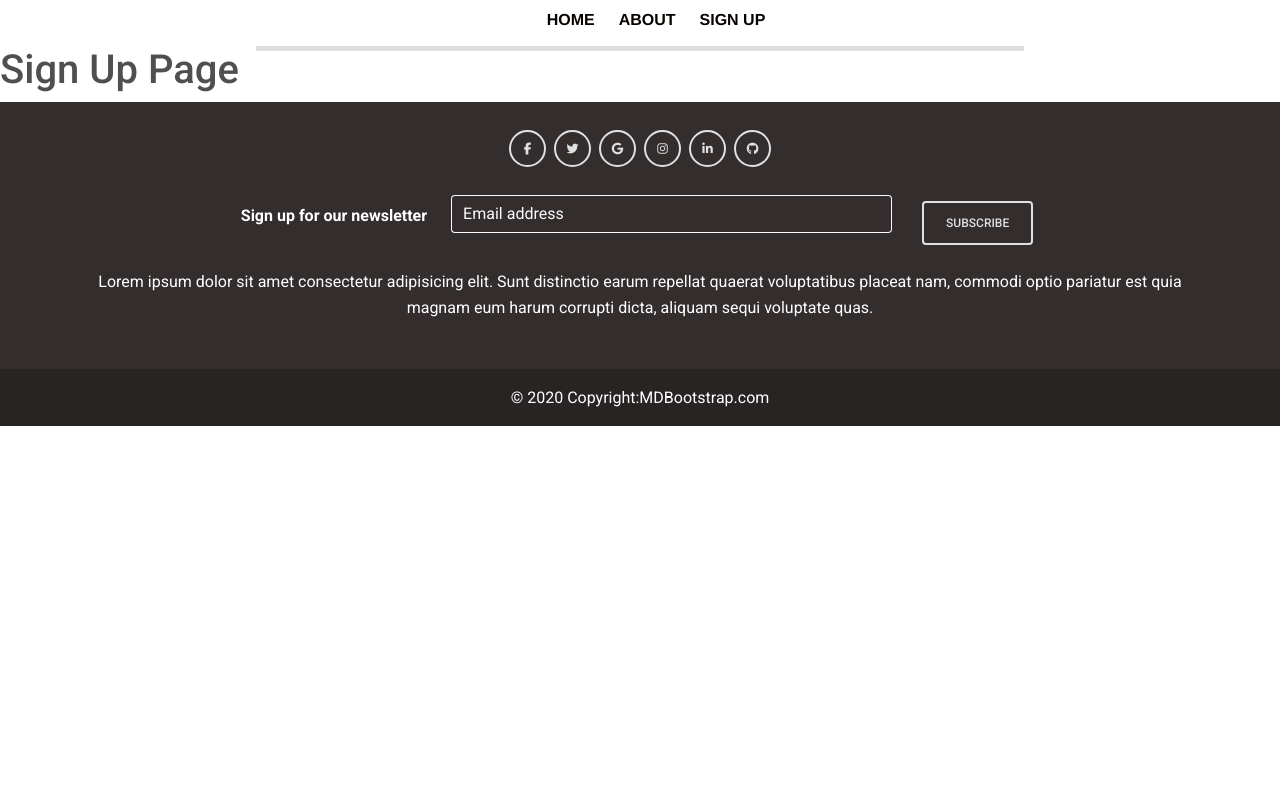
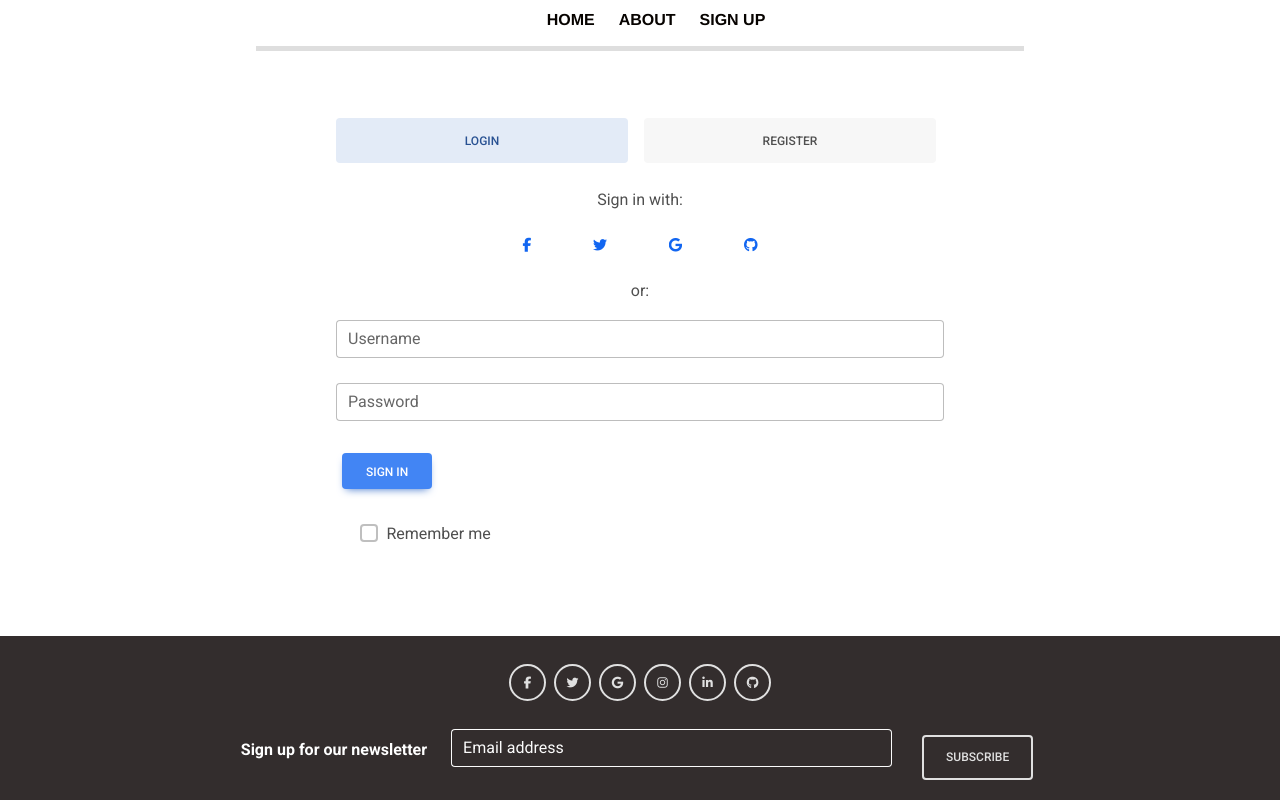
Before and after one commit to katercila/Ally-Capstone-, a React (Create React App) app: page /signup in a window 1280 px wide. Shown: the top 800 px of the page. Built offline with nearby package versions, Linux system fonts and the light colour scheme.

Commit message:
first push

```diff
--- a/package.json
+++ b/package.json
@@ -7,8 +7,14 @@
     "@testing-library/jest-dom": "^5.16.5",
     "@testing-library/react": "^13.4.0",
     "@testing-library/user-event": "^13.5.0",
+    "axios": "^1.3.5",
+    "body-parser": "^1.20.2",
+    "cors": "^2.8.5",
+    "express": "^4.18.2",
     "mdb-react-ui-kit": "^6.0.0",
     "mdbreact": "^5.2.0",
+    "mysql": "^2.18.1",
+    "mysql2": "^3.2.3",
     "react": "^18.2.0",
     "react-dom": "^18.2.0",
     "react-router-dom": "^6.10.0",
--- a/src/App.js
+++ b/src/App.js
@@ -15,7 +15,6 @@ function App() {
         <Route exact path="/" element={<Home />} />
         <Route path="/about" element={<About />} />
         <Route path="/signup" element={<SignUp />} />
-        {/* <Route path="/contact" element={<Contact />} /> */}
       </Routes>
       <Footer />
     </Router>
--- a/src/components/SignUp.js
+++ b/src/components/SignUp.js
@@ -1,14 +1,178 @@
-import React from "react";
-// import "../styling/Home.css";
+import React, { useState } from 'react';
+import axios from 'axios';
+import "../styling/SignUp.css"
+import {
+  MDBContainer,
+  MDBTabs,
+  MDBTabsItem,
+  MDBTabsLink,
+  MDBTabsContent,
+  MDBTabsPane,
+  MDBBtn,
+  MDBIcon,
+  MDBInput,
+  MDBCheckbox
+}
+from 'mdb-react-ui-kit';
 
 
 function SignUp() {
+
+  const [userLogin, setUserLogin] = useState({ username: '', password: '' });
+  const [justifyActive, setJustifyActive] = useState('tab1');;
+  // const [email, setEmail] = useState('');
+  // const [password, setPassword] = useState('');
+
+  const handleJustifyClick = (value) => {
+    if (value === justifyActive) {
+      return;
+    }
+
+    setJustifyActive(value);
+  };
+
+ const handleSubmit = (event) => {
+  event.preventDefault();
+  axios.post('http://localhost:3000/login', userLogin)
+    .then((response) => {
+      console.log(response.data);
+      // do something with the response, such as redirect to another page
+    })
+    .catch((error) => {
+      console.log(error);
+      // handle the error
+    });
+};
+
+
+
   return (
-    <main>
-      <div className="intro">
-        <h1>Sign Up Page</h1>
-      </div>
-    </main>
+    <MDBContainer className="p-3 my-5 d-flex flex-column w-50">
+
+      <MDBTabs pills justify className='mb-3 d-flex flex-row justify-content-between'>
+        <MDBTabsItem>
+          <MDBTabsLink onClick={() => handleJustifyClick('tab1')} active={justifyActive === 'tab1'}>
+            Login
+          </MDBTabsLink>
+        </MDBTabsItem>
+        <MDBTabsItem>
+          <MDBTabsLink onClick={() => handleJustifyClick('tab2')} active={justifyActive === 'tab2'}>
+            Register
+          </MDBTabsLink>
+        </MDBTabsItem>
+      </MDBTabs>
+
+      <MDBTabsContent>
+
+        <MDBTabsPane show={justifyActive === 'tab1'}>
+
+          <div className="text-center mb-3">
+            <p>Sign in with:</p>
+
+            <div className='d-flex justify-content-between mx-auto' style={{width: '40%'}}>
+              <MDBBtn tag='a' color='none' className='m-1' style={{ color: '#1266f1' }}>
+                <MDBIcon fab icon='facebook-f' size="sm"/>
+              </MDBBtn>
+
+              <MDBBtn tag='a' color='none' className='m-1' style={{ color: '#1266f1' }}>
+                <MDBIcon fab icon='twitter' size="sm"/>
+              </MDBBtn>
+
+              <MDBBtn tag='a' color='none' className='m-1' style={{ color: '#1266f1' }}>
+                <MDBIcon fab icon='google' size="sm"/>
+              </MDBBtn>
+
+              <MDBBtn tag='a' color='none' className='m-1' style={{ color: '#1266f1' }}>
+                <MDBIcon fab icon='github' size="sm"/>
+              </MDBBtn>
+            </div>
+
+            <p className="text-center mt-3">or:</p>
+          </div>
+
+          {/* <MDBInput wrapperClass='mb-4' label='Email address' id='form1' type='email'/>
+          <MDBInput wrapperClass='mb-4' label='Password' id='form2' type='password'/> */}
+
+          {/* <div className="d-flex justify-content-between mx-4 mb-4">
+            <MDBCheckbox name='flexCheck' value='' id='flexCheckDefault' label='Remember me' />
+            <a href="!#">Forgot password?</a>
+          </div> */}
+
+          <form onSubmit={handleSubmit}>
+             <MDBInput
+              label='Username'
+              type='text'
+              value={userLogin.username}
+              onChange={(event) => setUserLogin({ ...userLogin, username: event.target.value })}
+   />
+           <br></br>
+
+             <MDBInput
+              label='Password'
+              type='password'
+              value={userLogin.password}
+              onChange={(event) => setUserLogin({ ...userLogin, password: event.target.value })}
+  />
+           <br></br>
+
+            <MDBBtn type='submit'>Sign in</MDBBtn>
+                 </form>
+
+           <br></br>
+
+          <div className="d-flex justify-content-between mx-4 mb-4">
+            <MDBCheckbox name='flexCheck' value='' id='flexCheckDefault' label='Remember me' />
+            {/* <a href="!#">Forgot password?</a> */}
+          </div>
+
+
+
+          {/* <p className="text-center">Not a member? <a href="#!">Register</a></p> */}
+
+        </MDBTabsPane>
+
+        <MDBTabsPane show={justifyActive === 'tab2'}>
+
+          <div className="text-center mb-3">
+            <p>Sign in with:</p>
+
+            <div className='d-flex justify-content-between mx-auto' style={{width: '40%'}}>
+              <MDBBtn tag='a' color='none' className='m-1' style={{ color: '#1266f1' }}>
+                <MDBIcon fab icon='facebook-f' size="sm"/>
+              </MDBBtn>
+
+              <MDBBtn tag='a' color='none' className='m-1' style={{ color: '#1266f1' }}>
+                <MDBIcon fab icon='twitter' size="sm"/>
+              </MDBBtn>
+
+              <MDBBtn tag='a' color='none' className='m-1' style={{ color: '#1266f1' }}>
+                <MDBIcon fab icon='google' size="sm"/>
+              </MDBBtn>
+
+              <MDBBtn tag='a' color='none' className='m-1' style={{ color: '#1266f1' }}>
+                <MDBIcon fab icon='github' size="sm"/>
+              </MDBBtn>
+            </div>
+
+            <p className="text-center mt-3">or:</p>
+          </div>
+
+          <MDBInput wrapperClass='mb-4' label='Name' id='form1' type='text'/>
+          <MDBInput wrapperClass='mb-4' label='Username' id='form1' type='text'/>
+          <MDBInput wrapperClass='mb-4' label='Email' id='form1' type='email'/>
+          <MDBInput wrapperClass='mb-4' label='Password' id='form1' type='password'/>
+
+          <div className='d-flex justify-content-center mb-4'>
+            <MDBCheckbox name='flexCheck' id='flexCheckDefault' label='I have read and agree to the terms' />
+          </div>
+
+          <MDBBtn className="mb-4 w-100">Sign up</MDBBtn>
+
+        </MDBTabsPane>
+
+      </MDBTabsContent>
+
+    </MDBContainer>
   );
 }
 
```
Also changed, not shown: src/Database/Database.js (added, +62 -0 lines), src/index.js (+0 -21 lines), 1 other file (tests, documents, lock files or other folders).
